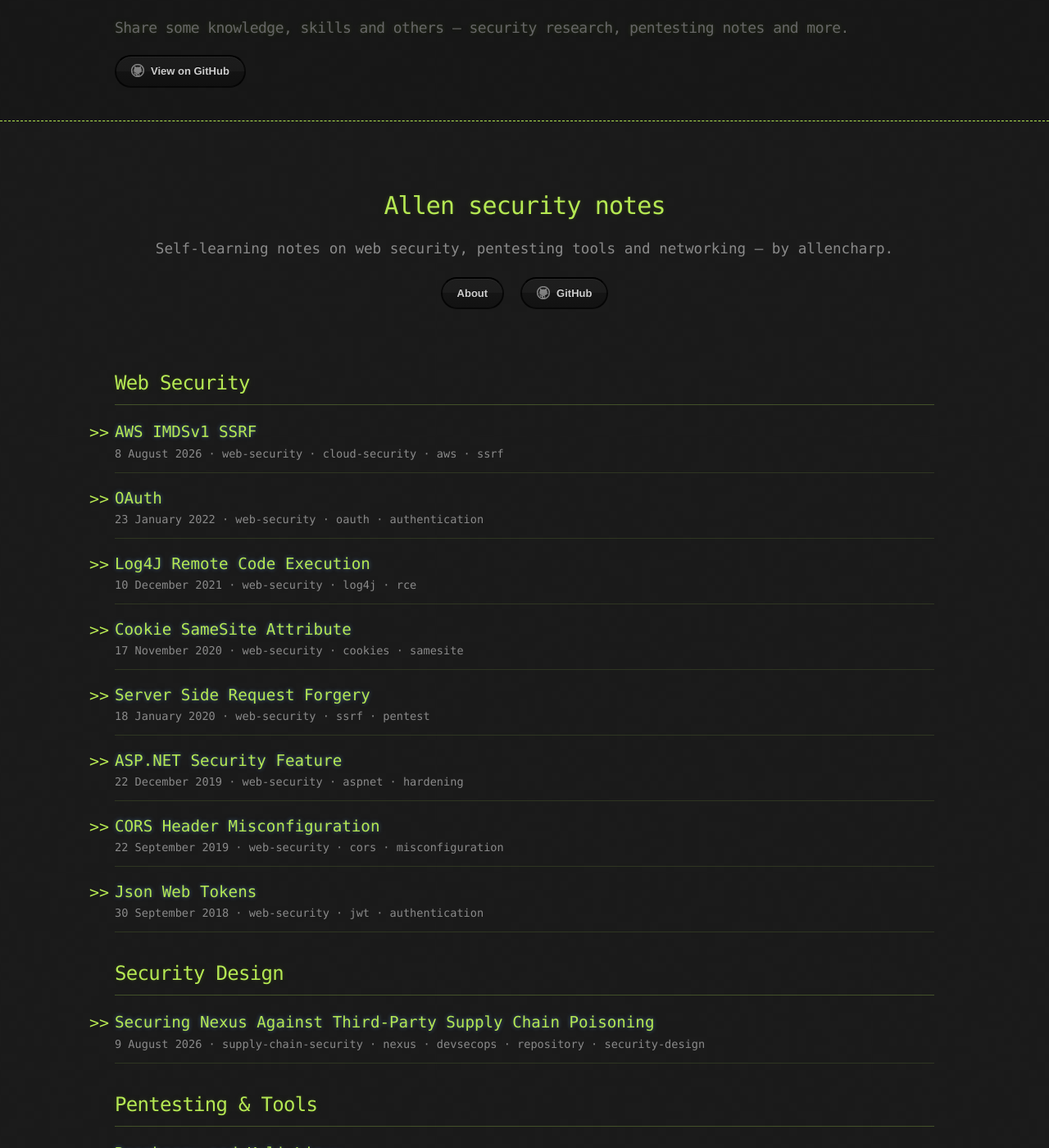
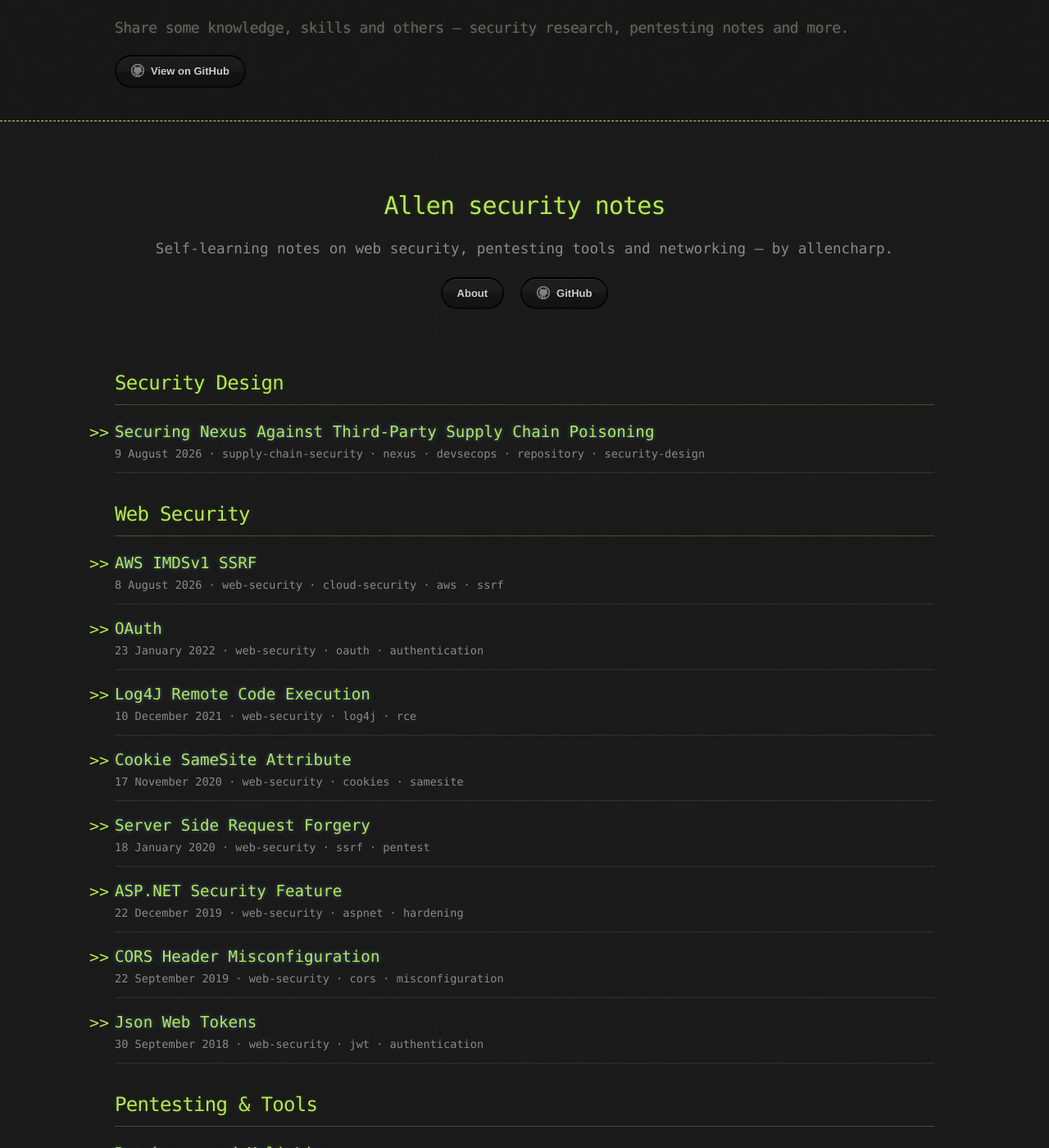
Before and after one commit to allencharp/allencharp.github.io, a Jekyll site: the page built from index.html, in a window 1280 px wide and 1400 px high. Shown: the whole window at 82% size. Built offline with Jekyll 4.4.1, drawn with Linux system fonts in a browser that asks for light colours.

Commit message:
Show Security Design group (Nexus post) at top of home page

```diff
--- a/index.html
+++ b/index.html
@@ -12,10 +12,10 @@ layout: default
 </section>
 
 <section class="post-group">
-  <h2>Web Security</h2>
+  <h2>Security Design</h2>
   <ul class="post-list">
     {% for post in site.posts %}
-      {% if post.tags contains 'web-security' %}
+      {% if post.tags contains 'security-design' %}
       <li>
         <a class="post-link" href="{{ post.url | relative_url }}">{{ post.title }}</a>
         <span class="post-meta">{{ post.date | date: "%-d %B %Y" }}{% if post.tags %} · {{ post.tags | join: " · " }}{% endif %}</span>
@@ -26,10 +26,10 @@ layout: default
 </section>
 
 <section class="post-group">
-  <h2>Security Design</h2>
+  <h2>Web Security</h2>
   <ul class="post-list">
     {% for post in site.posts %}
-      {% if post.tags contains 'security-design' %}
+      {% if post.tags contains 'web-security' %}
       <li>
         <a class="post-link" href="{{ post.url | relative_url }}">{{ post.title }}</a>
         <span class="post-meta">{{ post.date | date: "%-d %B %Y" }}{% if post.tags %} · {{ post.tags | join: " · " }}{% endif %}</span>
```
